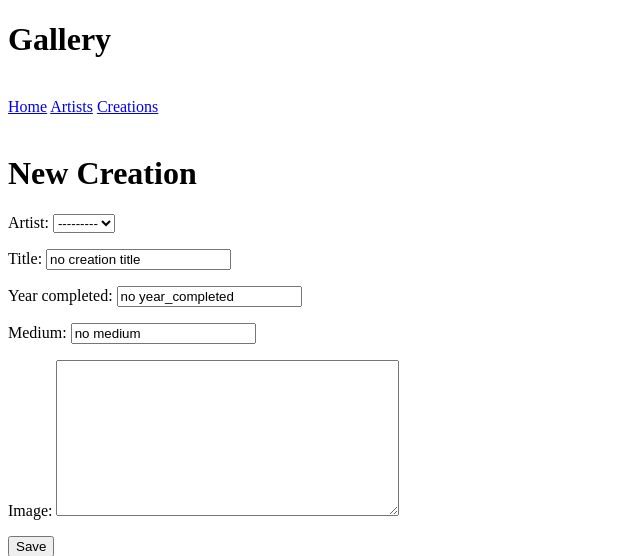
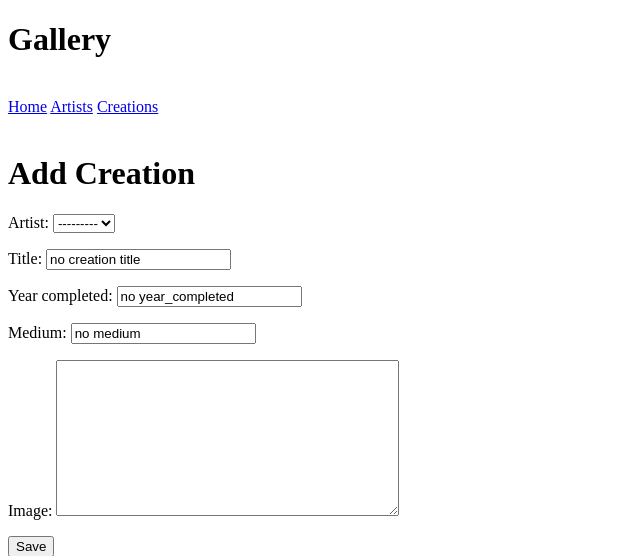
Before and after one commit to n7nightwing/artist-gallery, a Django app: page /creations/new in a window 1280 px wide. Shown: the top 556 px of the page, without its empty margins (0-640 px from the left). Run offline with Django 3.2, Linux system fonts and the light colour scheme; data that the repository does not hold is empty.

Commit message:
modifications

```diff
--- a/gallery/templates/gallery/artist_form.html
+++ b/gallery/templates/gallery/artist_form.html
@@ -2,7 +2,7 @@
 {% block content %}
 
 {% if '/new' in request.path %}
-  <h1>New Artist</h1>
+  <h1>Add Artist</h1>
 {% elif '/edit' in request.path %}
   <h1>Edit Artist</h1>
 {% endif %}
--- a/gallery/templates/gallery/creation_detail.html
+++ b/gallery/templates/gallery/creation_detail.html
@@ -1,4 +1,5 @@
-{% extends 'gallery/base.html' %} {% block content %}
+{% extends 'gallery/base.html' %}
+{% block content %}
 
 <h2>{{ creation.title }} <a href="{% url 'creation_edit' pk=creation.pk %}">(edit)</a></h2>
 <h3>By: {{ creation.artist.name }}</h3>
--- a/gallery/templates/gallery/creation_form.html
+++ b/gallery/templates/gallery/creation_form.html
@@ -1,5 +1,12 @@
-{% extends 'gallery/base.html' %} {% block content %}
-<h1>New Creation</h1>
+{% extends 'gallery/base.html' %}
+{% block content %}
+
+{% if '/new' in request.path %}
+  <h1>Add Creation</h1>
+{% elif '/edit' in request.path %}
+  <h1>Edit Creation</h1>
+{% endif %}
+
 <form method="POST" class="creation-form">
   {% csrf_token %}
   {{ form.as_p }}
--- a/gallery/templates/gallery/creation_list.html
+++ b/gallery/templates/gallery/creation_list.html
@@ -1,4 +1,5 @@
-{% extends 'gallery/base.html' %} {% block content %}
+{% extends 'gallery/base.html' %}
+{% block content %}
 
 <h2>Creations</h2>
 <ul>
```
